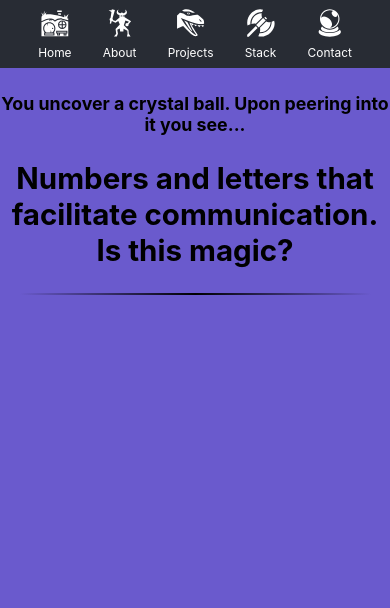
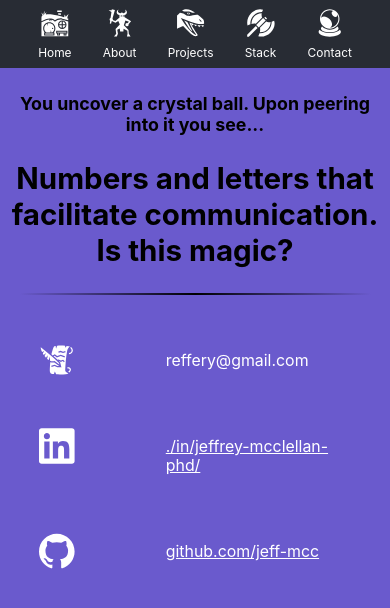
Before and after one commit to jeff-mcc/portfolio, a React (Create React App) app: page / in a window 390 px wide. Both pictures are taken after a click on the icon 329 px from the left and 22 px from the top of the page. Shown: the top 608 px of the page. Built offline with nearby package versions, Linux system fonts and the light colour scheme.

Commit message:
continued work on contact page

```diff
--- a/src/App.css
+++ b/src/App.css
@@ -43,7 +43,7 @@
 .subtitle{
   color: black;
   font-size: calc(10px + 2vmin);
-  margin: 5px 0 10px;
+  margin: 5px 3vw 10px;
   /* font-family:fantasy; */
 }
 
@@ -254,6 +254,35 @@ img{
   margin-bottom: calc(8px + 1vmin);
 }
 
+.row-container{
+  color: white;
+  width: 85vw;
+  max-width: 600px;
+  display: flex;
+  /* flex-direction: row; */
+  justify-content: space-between;
+  margin: 4vmin 0 9vmin;
+}
+
+.contact-text{
+  font-size: calc(12px + 1vmin);
+  width: 50vw;
+  max-width: 300px;
+  text-align: left;
+}
+
+.contact-link{
+  text-decoration: underline white;
+}
+
+.contact-link:visited{
+  text-decoration: underline white;
+}
+
+.contact-icon{
+  font-size: calc(20px + 4vmin);
+}
+
 @keyframes pic-appear {
   0% {
     opacity: 0%;
@@ -418,20 +447,20 @@ img{
 
 @media (max-width: 650px){
   .monster{
-    top: 20vh;
+    top: 28vh;
   }
   .click{
-    top: calc(20vh + 30px);
+    top: calc(28vh + 30px);
     left: calc(3vw - 8px);
   }
   .one{
-    top: calc(20vh + 8vh + 20vmin);
+    top: calc(28vh + 8vh + 20vmin);
   }
   .two{
-    top: calc(20vh + 24vh + 20vmin);
+    top: calc(28vh + 24vh + 20vmin);
   }
   .three{
-    top: calc(20vh + 40vh + 20vmin);
+    top: calc(28vh + 40vh + 20vmin);
   }
 }
 
--- a/src/components/Contact.js
+++ b/src/components/Contact.js
@@ -9,22 +9,25 @@ const Contact = () => {
             <h3 className="subtitle">You uncover a crystal ball. Upon peering into it you see...</h3>
             <h1 className="title">Numbers and letters that facilitate communication. Is this magic?</h1>
             <div className="line"/>
-            <div className="container">
-                <div>
-                    <GiScrollQuill />
-                    <p>reffery@gmail.com</p>
+            <div className="contact-container">
+                <div className="row-container">
+                    <GiScrollQuill className="stack-icon contact-icon"/>
+                    <p className="contact-text">reffery@gmail.com</p>
                 </div>
-                <div>
-                    <SiLinkedin />
-                    <p>LinkedIn profile</p>
-                </div>
-                <div>
-                    <SiGithub />
-                    <p>GitHub profile</p>
-                </div>
+                <a className="contact-link" href="https://www.linkedin.com/in/jeffrey-mcclellan-phd/"><div className="row-container">
+                    <SiLinkedin className="stack-icon contact-icon"/>
+                    <p className="contact-text">./in/jeffrey-mcclellan-phd/</p>
+                </div></a>
+                <a className="contact-link" href="https://github.com/jeff-mcc"><div className="row-container">
+                    <SiGithub className="stack-icon contact-icon"/>
+                    <p className="contact-text">github.com/jeff-mcc</p>
+                </div></a>
             </div>
         </div>
     )
 }
 
 export default Contact
+
+// https://www.linkedin.com/in/jeffrey-mcclellan-phd/
+// https://github.com/jeff-mcc
```
